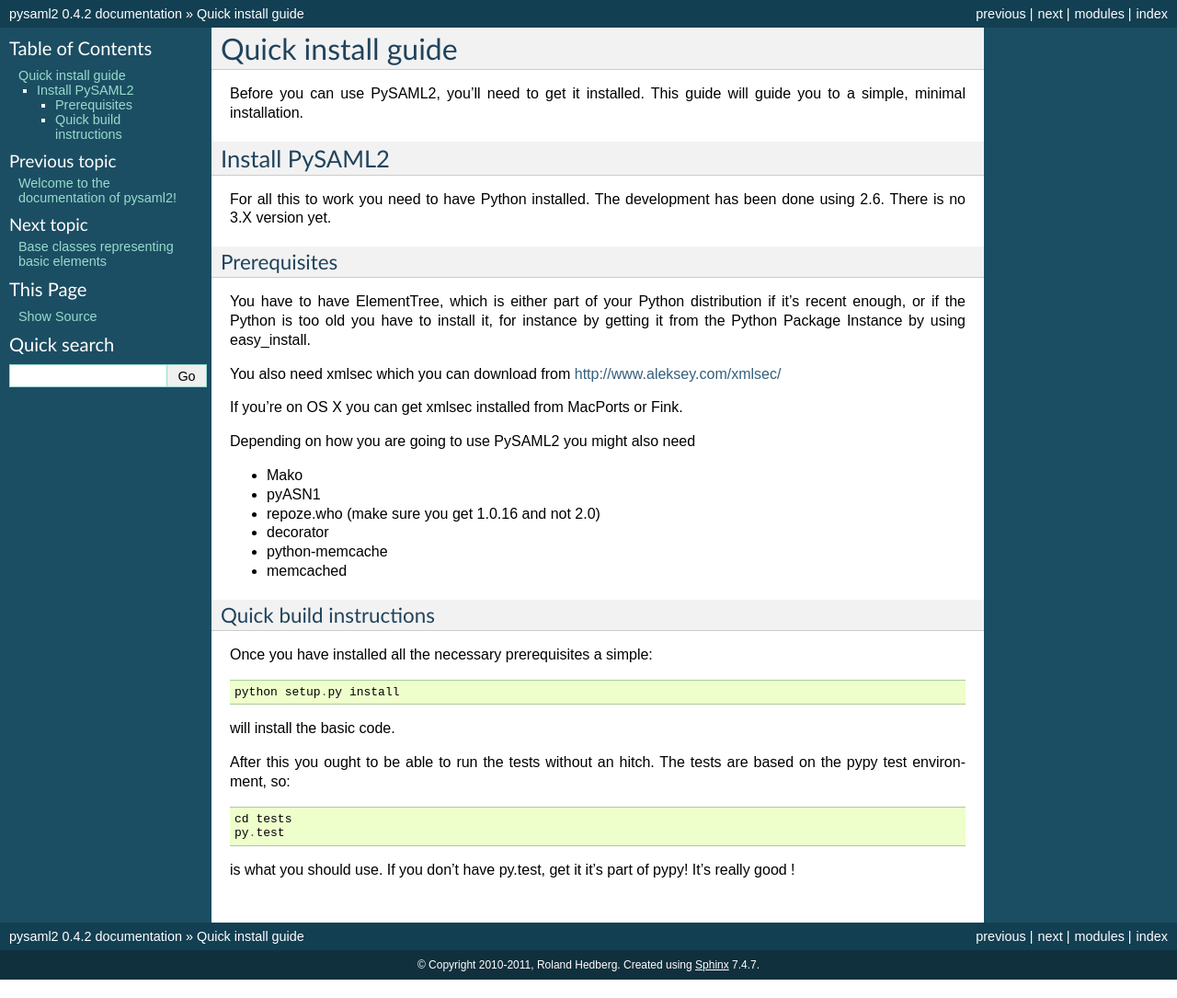
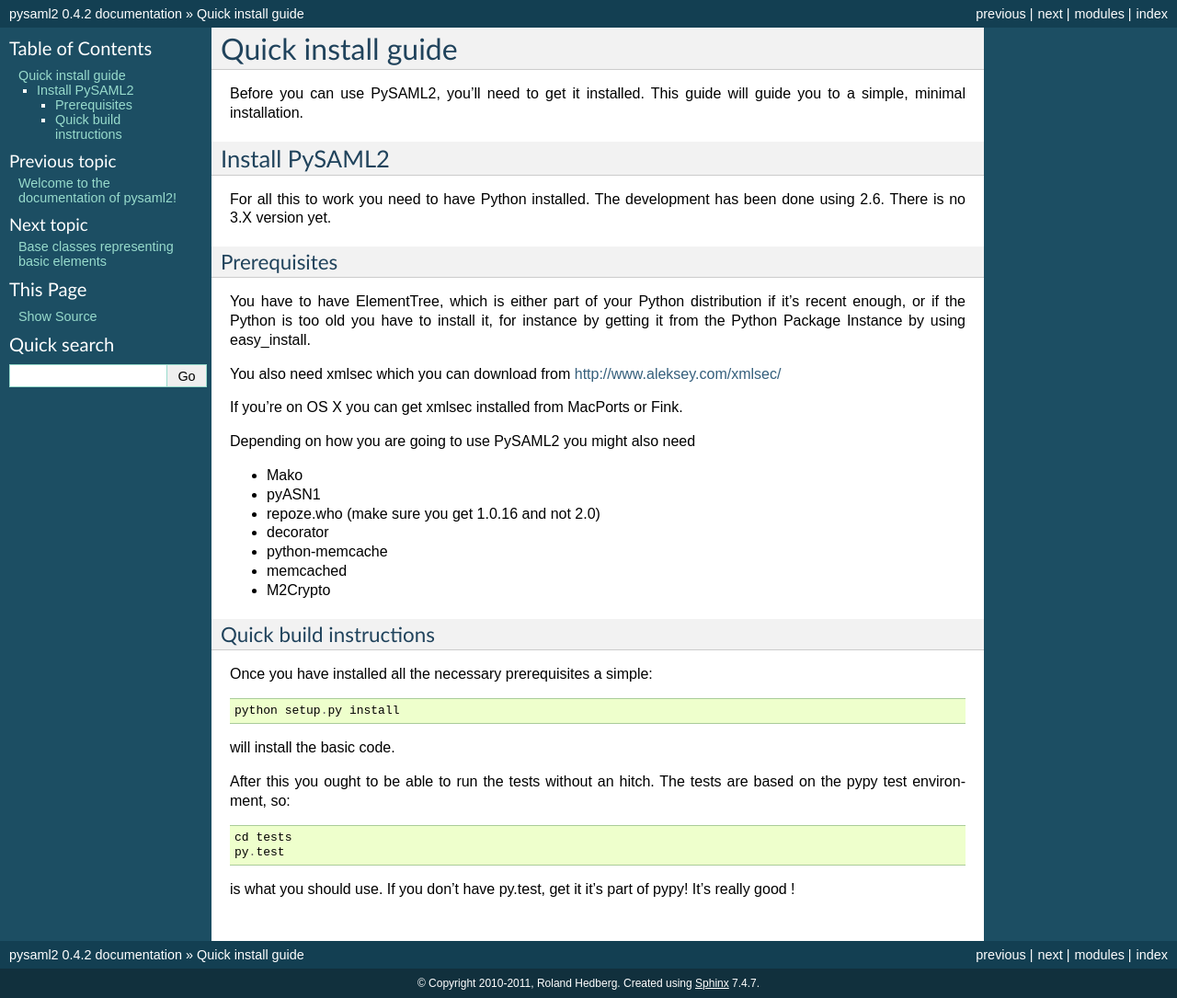
Before and after one commit to IdentityPython/pysaml2, a Sphinx documentation site: the page built from doc/install.rst, in a window 1280 px wide. Shown: the whole page at 92% size. Built offline with Sphinx 7.4.7, drawn with Linux system fonts in a browser that asks for light colours; pages that are not in the unit, such as notebooks, are missing from menus.

Commit message:
Add M2Crypto to list of dependencies.

```diff
--- a/doc/install.rst
+++ b/doc/install.rst
@@ -33,6 +33,7 @@
 * decorator
 * python-memcache
 * memcached
+* M2Crypto
 
 Quick build instructions
 ^^^^^^^^^^^^^^^^^^^^^^^^
```
